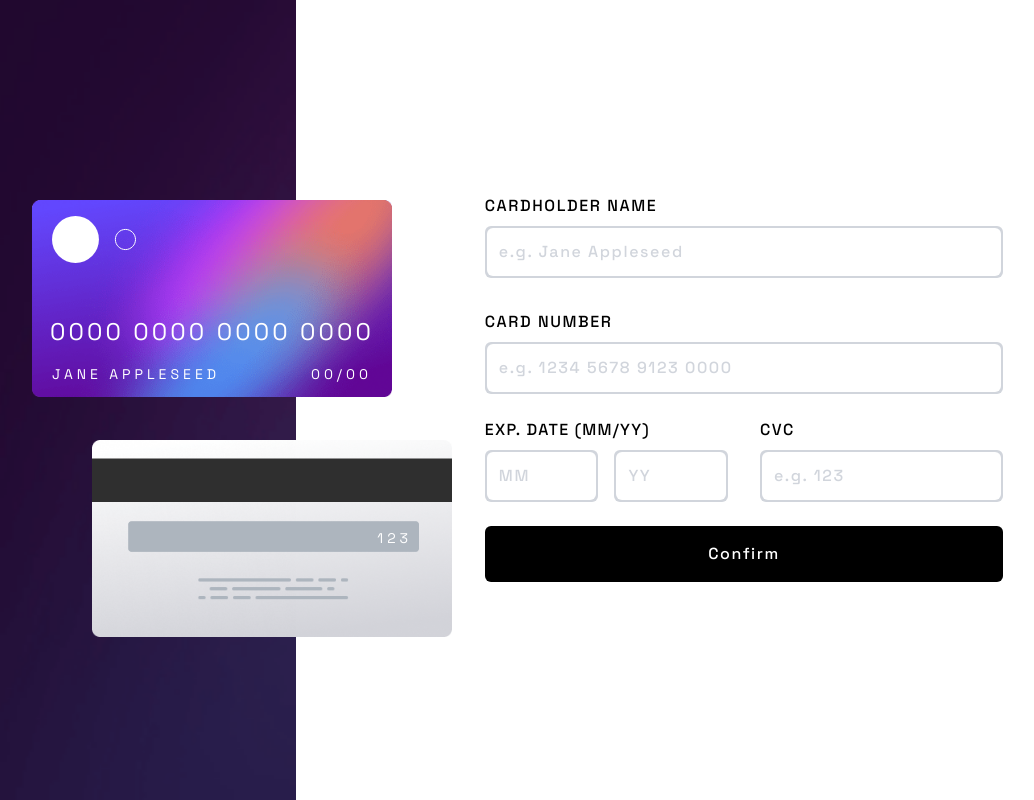
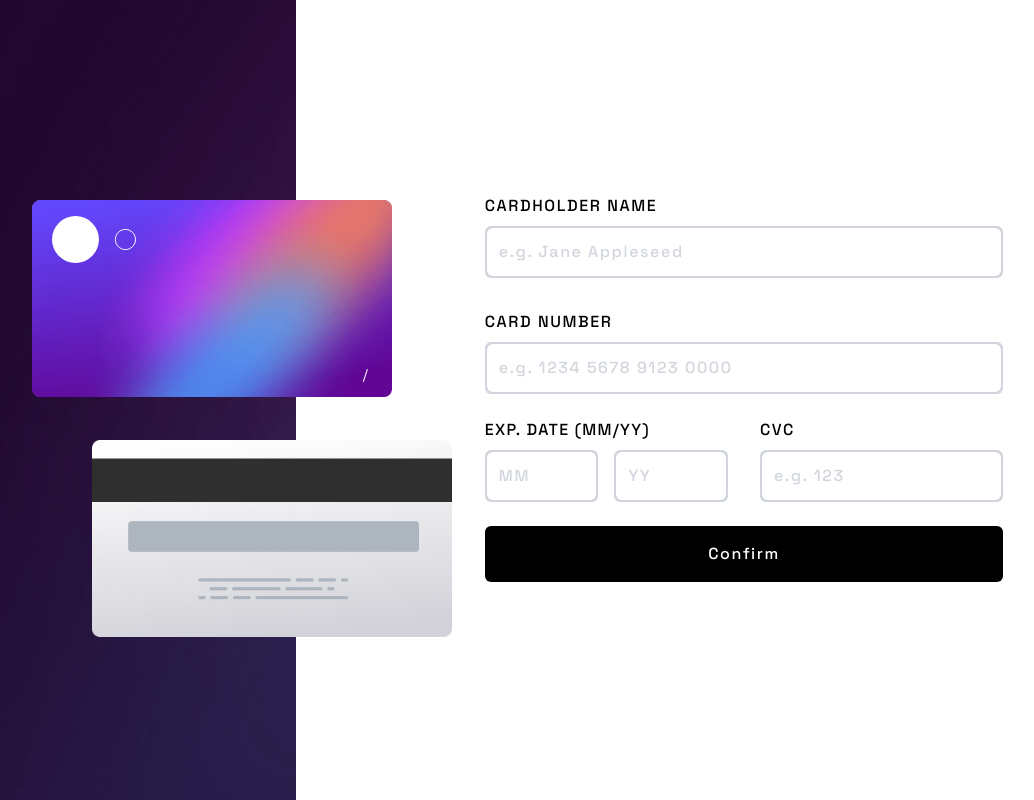
Before and after one commit to WTrygar/Interactive-card-detail-form, a Vue app: page / in a window 1280 px wide. Shown: the whole page, without its empty margins (88-1122 px from the left). Built offline with nearby package versions, Linux system fonts and the light colour scheme.

Commit message:
feat" pinia basics

```diff
--- a/src/App.vue
+++ b/src/App.vue
@@ -3,6 +3,9 @@ import type { Component } from 'vue'
 import CardBack from './components/CardBack.vue'
 import CardFront from './components/CardFront.vue'
 import InputForm from './components/InputForm.vue'
+import { useCardStore } from './stores/counter'
+
+const store = useCardStore()
 
 interface Props {
   CardFront?: Component
--- a/src/components/CardBack.vue
+++ b/src/components/CardBack.vue
@@ -2,8 +2,12 @@
   <div
     class="flex flex-col bg-[url('/src/images/bg-card-back.png')] bg-contain bg-no-repeat w-90 h-60 pr-4 font-grotesk text-white tracking-[.25em]"
   >
-    <div class="w-10/10 text-sm text-right pt-22 pr-6">123</div>
+    <div class="w-10/10 text-sm text-right pt-22 pr-6">{{ store.cvc }}</div>
   </div>
 </template>
 
-<script setup lang="ts"></script>
+<script setup lang="ts">
+import { useCardStore } from '@/stores/counter'
+
+const store = useCardStore()
+</script>
--- a/src/components/CardFront.vue
+++ b/src/components/CardFront.vue
@@ -5,14 +5,18 @@
     <div class="flex flex-col justify-between w-full m-4 mb-14">
       <div class="bg-[url('/src/images/card-logo.svg')] ml-1 h-1/2 bg-no-repeat"></div>
       <div class="flex flex-col justify-between h-1/2">
-        <div class="text-center text-2xl pt-4 tracking-[.13em]">0000 0000 0000 0000</div>
+        <div class="text-center text-2xl pt-4 tracking-[.13em]">{{ store.cardNumber }}</div>
         <div class="flex flex-row justify-between text-sm px-1">
-          <div>JANE APPLESEED</div>
-          <div>00/00</div>
+          <div>{{ store.name.toUpperCase() }}</div>
+          <div>{{ store.month }}/{{ store.year }}</div>
         </div>
       </div>
     </div>
   </div>
 </template>
 
-<script setup lang="ts"></script>
+<script setup lang="ts">
+import { useCardStore } from '@/stores/counter'
+
+const store = useCardStore()
+</script>
--- a/src/components/InputForm.vue
+++ b/src/components/InputForm.vue
@@ -1,3 +1,9 @@
+<script setup lang="ts">
+import { useCardStore } from '@/stores/counter'
+
+const store = useCardStore()
+</script>
+
 <template>
   <div
     class="font-grotesk font-medium tracking-[.1em] flex flex-col items-center justify-between lg:justify-center md:px-35 lg:px-40"
@@ -8,6 +14,7 @@
         class="p-0.5 mt-2 rounded-md bg-gray-300 hover:bg-gradient-to-r from-indigo-500 to-purple-900"
       >
         <input
+          v-model="store.name"
           class="p-3 w-full bg-white placeholder:text-gray-300 rounded-md focus:outline-none"
           type="text"
           id="name"
@@ -21,6 +28,7 @@
         class="p-0.5 mt-2 rounded-md bg-gray-300 hover:bg-gradient-to-r from-indigo-500 to-purple-900"
       >
         <input
+          v-model="store.cardNumber"
           class="p-3 w-full bg-white placeholder:text-gray-300 rounded-md focus:outline-none"
           type="text"
           id="name"
@@ -36,10 +44,11 @@
             class="w-1/2 p-0.5 mt-2 rounded-md bg-gray-300 hover:bg-gradient-to-r from-indigo-500 to-purple-900"
           >
             <input
+              v-model="store.month"
               class="w-full p-3 bg-white placeholder:text-gray-300 rounded-md focus:outline-none"
               type="number"
-              name="year"
-              id="year"
+              name="month"
+              id="month"
               placeholder="MM"
             />
           </div>
@@ -47,6 +56,7 @@
             class="w-1/2 p-0.5 mt-2 rounded-md bg-gray-300 hover:bg-gradient-to-r from-indigo-500 to-purple-900"
           >
             <input
+              v-model="store.year"
               class="w-full p-3 bg-white placeholder:text-gray-300 rounded-md focus:outline-none"
               type="number"
               name="year"
@@ -62,6 +72,7 @@
           class="p-0.5 mt-2 rounded-md bg-gray-300 hover:bg-gradient-to-r from-indigo-500 to-purple-900"
         >
           <input
+          v-model="store.cvc"
             class="p-3 w-full bg-white placeholder:text-gray-300 rounded-md focus:outline-none"
             type="text"
             id="name"
@@ -73,5 +84,3 @@
     <button class="w-9/10 bg-black rounded-md text-white h-14 mt-4 mb-10">Confirm</button>
   </div>
 </template>
-
-<script setup lang="ts"></script>
--- a/src/stores/counter.ts
+++ b/src/stores/counter.ts
@@ -1,12 +1,13 @@
-import { ref, computed } from 'vue'
 import { defineStore } from 'pinia'
 
-export const useCounterStore = defineStore('counter', () => {
-  const count = ref(0)
-  const doubleCount = computed(() => count.value * 2)
-  function increment() {
-    count.value++
-  }
-
-  return { count, doubleCount, increment }
+export const useCardStore = defineStore('card', {
+  state: () => {
+    return {
+      cardNumber: '' as string,
+      name: '' as string,
+      year: '' as string,
+      month: '' as string,
+      cvc: null as number | null,
+    }
+  },
 })
```
